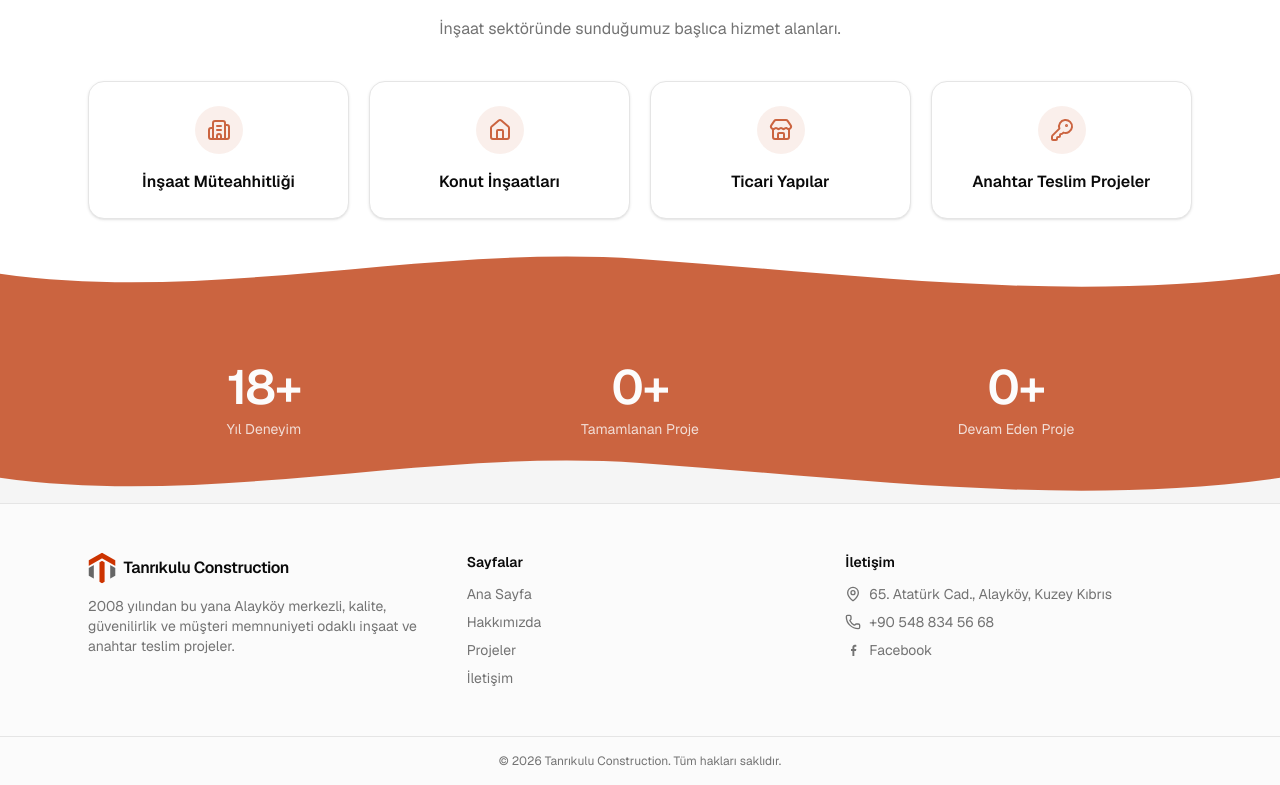
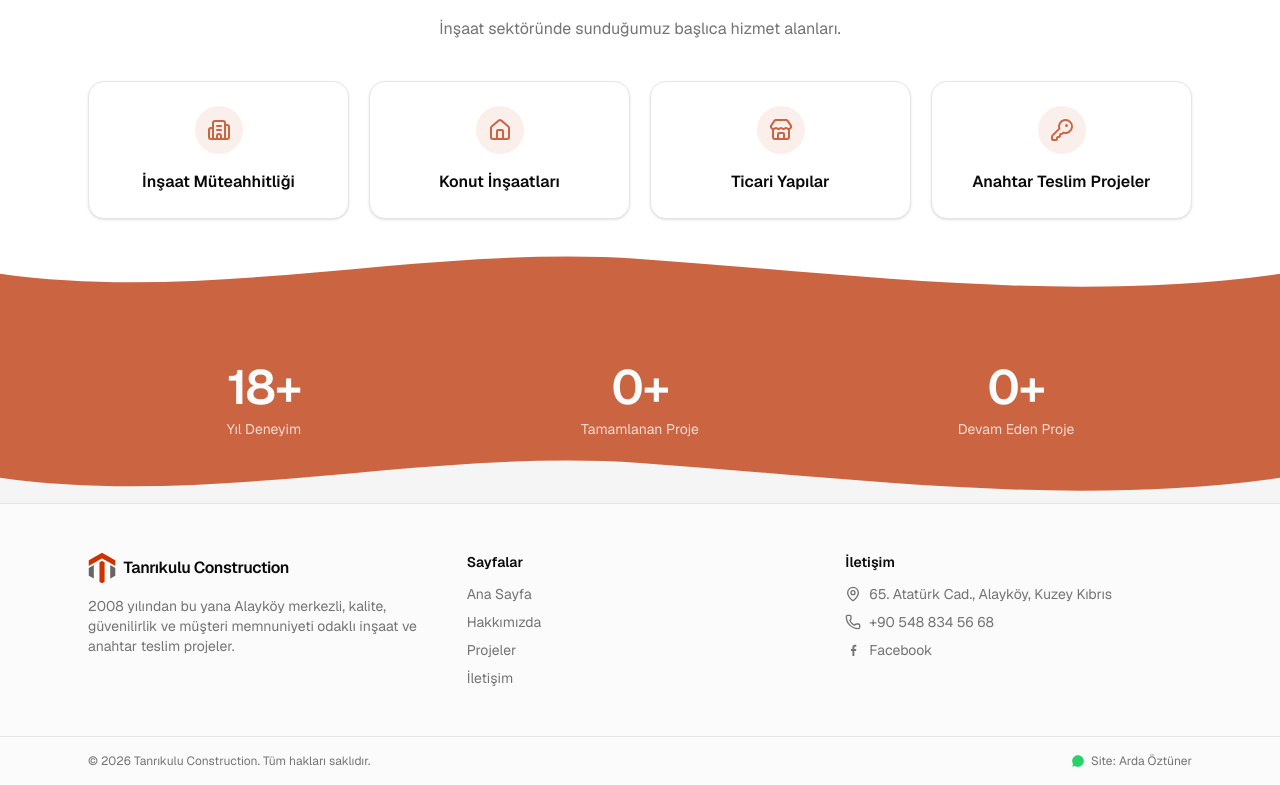
Before and after one commit to arda92a/esref, a Next.js app: page / in a window 1280 px wide. Shown: the part 989-1774 px from the top of the page. Built offline with nearby package versions, Linux system fonts and the light colour scheme; no server answers; the database is empty.

Commit message:
add Made By Arda Öztüner

```diff
--- a/components/Footer.tsx
+++ b/components/Footer.tsx
@@ -3,6 +3,7 @@ import Link from "next/link";
 import { MapPin, Phone } from "lucide-react";
 
 import FacebookIcon from "@/components/icons/FacebookIcon";
+import WhatsAppIcon from "@/components/icons/WhatsAppIcon";
 import { siteConfig, navLinks } from "@/lib/site-config";
 
 export default function Footer() {
@@ -72,8 +73,21 @@ export default function Footer() {
         </div>
       </div>
 
-      <div className="border-t py-4 text-center text-xs text-muted-foreground">
-        © {year} {siteConfig.name}. Tüm hakları saklıdır.
+      <div className="border-t py-4">
+        <div className="mx-auto flex max-w-6xl flex-col items-center gap-2 px-4 text-center text-xs text-muted-foreground sm:flex-row sm:justify-between sm:px-6">
+          <p>
+            © {year} {siteConfig.name}. Tüm hakları saklıdır.
+          </p>
+          <a
+            href="https://wa.me/905338550905"
+            target="_blank"
+            rel="noopener noreferrer"
+            className="inline-flex items-center gap-1.5 text-muted-foreground transition-colors hover:text-foreground"
+          >
+            <WhatsAppIcon className="size-3.5 text-[#25D366]" />
+            Site: Arda Öztüner
+          </a>
+        </div>
       </div>
     </footer>
   );
```
